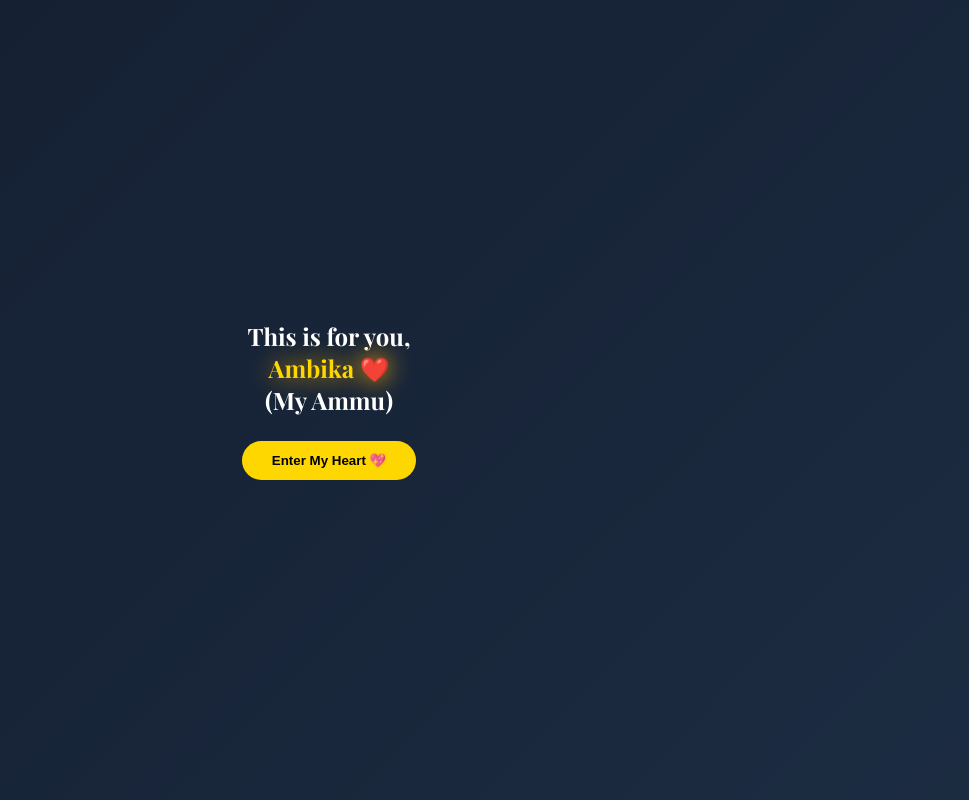
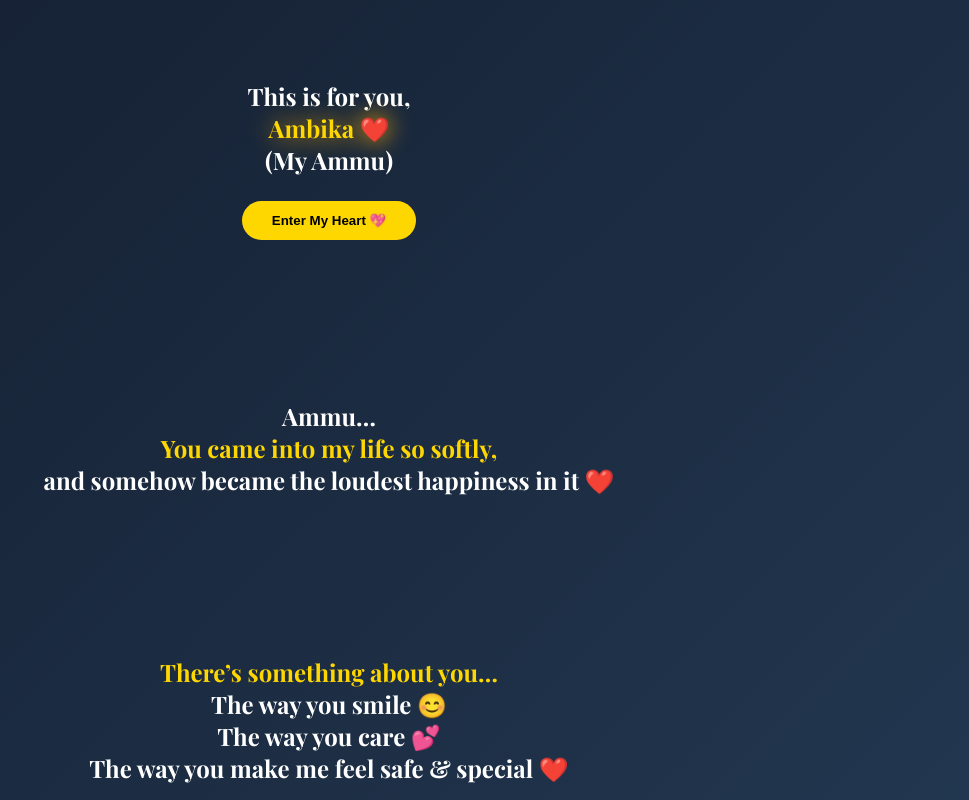
Before and after one commit to shamshir2329/if-its-you-different, a plain HTML site: page index.html in a window 1280 px wide. Shown: the top 800 px of the page, without its empty margins (311-1280 px from the left). Drawn offline with nearby package versions, Linux system fonts and the light colour scheme.

Commit message:
Update index.html

```diff
--- a/index.html
+++ b/index.html
@@ -16,13 +16,12 @@ overflow-x:hidden;
 }
 
 section{
-min-height:100vh;
+padding:80px 20px;
 display:flex;
 flex-direction:column;
 justify-content:center;
 align-items:center;
 text-align:center;
-padding:30px;
 }
 
 h1,h2{
```
